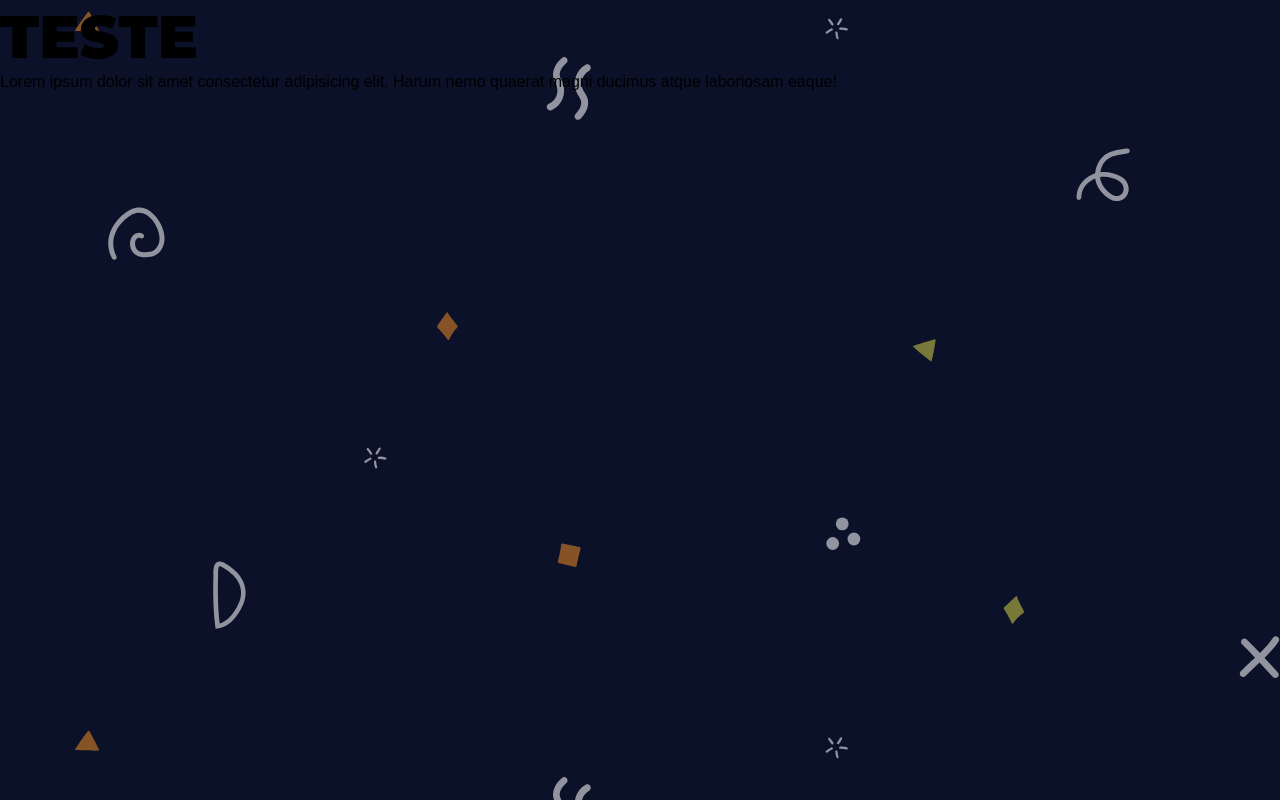
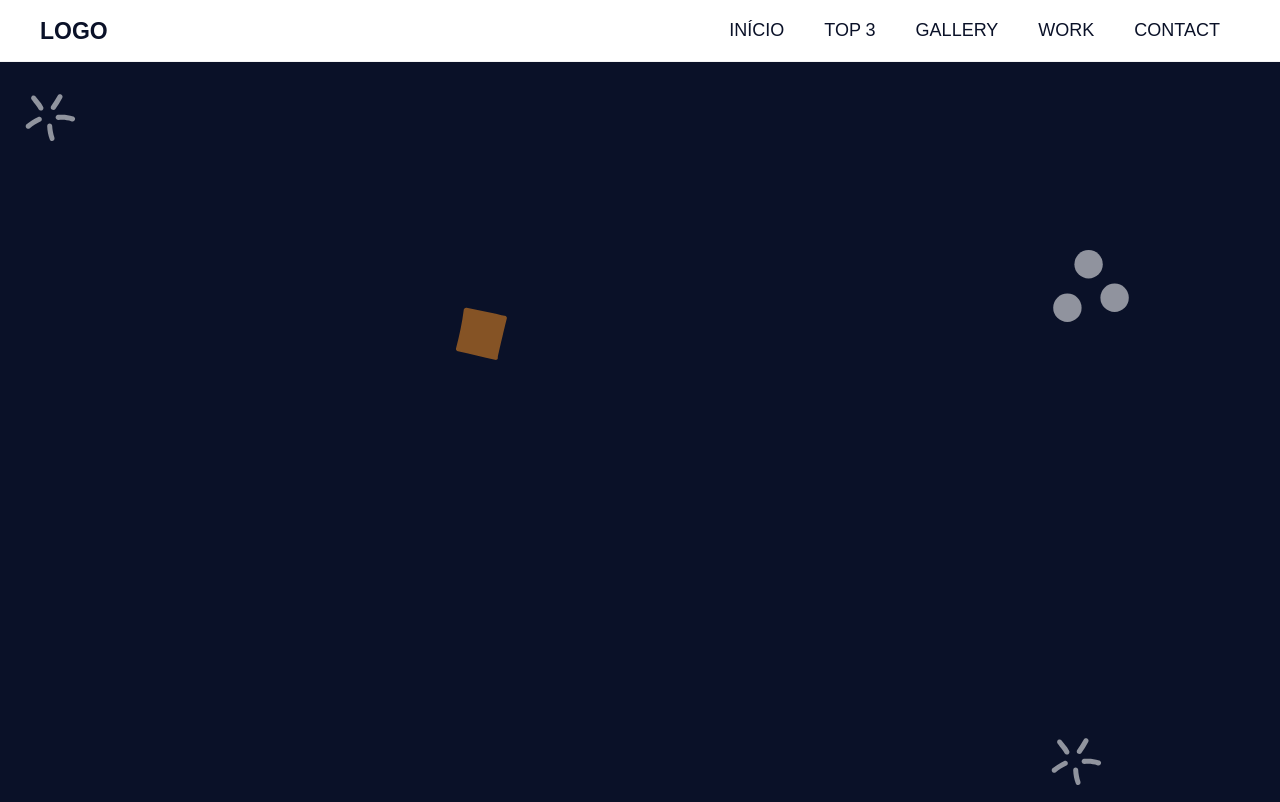
Before and after one commit to erickhonorio5/landing-page-cursojs, a plain HTML site: page Curso HTML e CSS/index.html in a window 1280 px wide. Shown: the top 802 px of the page. Drawn offline with Linux system fonts and the light colour scheme.

Commit message:
PROJ#04 - ASIDE E NAV FUNCIONANDO

```diff
--- a/Curso HTML e CSS/assets/css/styles.css
+++ b/Curso HTML e CSS/assets/css/styles.css
@@ -1,3 +1,10 @@
+:root {
+    --primary-color: #0A1128;
+    --white-color: #ffffff;
+    --light-grey-color: #eeeeeeb4;
+    --gap: 3rem;
+}
+
 * {
     margin: 0;
     padding: 0;
@@ -12,7 +19,12 @@ font-family: 'Open Sans', sans-serif; */
 
 body {
     font-family: 'Open Sans', sans-serif;
-    font-size: 1.6rem;
+    font-size: 2rem;
+    color: var(--primary-color);
+}
+
+a {
+    text-decoration: none;
 }
 
 h1, h2, h3, h4, h5, h6 {
@@ -48,5 +60,75 @@ h6 {
     background-image: url('../img/main-bg.svg');
     background-size: cover;
     background-position: center center;
-    background-size: auto;
+    color: var(--white-color);
 }
+
+.white-bg {
+    background: var(--white-color);
+}
+
+.main-content {
+    max-width: 120rem;
+    margin: 0 auto;
+    padding: var(--gap);
+}
+
+.section {
+    min-height: 100vh;
+}
+
+.menu {
+    background: var(--white-color);
+    position: fixed;
+    top: 0;
+    left: 0;
+    right: 0;
+    width: 100%;
+    border-bottom: 0.1rem solid var(--light-grey-color);
+}
+
+.menu-content {
+    display: flex;
+    justify-content: space-between;
+    align-items: center;
+    padding-top: 0;
+    padding-bottom: 0;
+}
+
+.menu ul {
+    list-style: none;
+    display: flex;
+}
+
+.menu ul li a {
+    display: block;
+    padding: 2rem;
+    font-size: 1.8rem;
+    color: var(--primary-color);
+    position: relative;
+}
+
+.menu ul li a::after {
+    content: '';
+    position: absolute;
+    bottom: 1rem;
+    left: 50%;
+    width: 0;
+    height: 0.2rem;
+    background: crimson;
+    transition: all 300ms ease-in-out;
+}
+
+.menu ul li a:hover::after {
+    width: 50%;
+    left: 25%;
+}
+
+.menu h1 {
+    font-size: 2.3rem;
+    color: var(--primary-color);
+}
+
+.menu h1 a {
+    color: inherit
+}
--- a/Curso HTML e CSS/index.html
+++ b/Curso HTML e CSS/index.html
@@ -13,7 +13,24 @@
 
 </head>
 <body class="main-bg">
-    <h1>Teste</h1>
-    <p>Lorem ipsum dolor sit amet consectetur adipisicing elit. Harum nemo quaerat magni ducimus atque laboriosam eaque!</p>
+    <aside class="menu white-bg">
+      <section class="main-content menu-content">
+        <h1>
+            <a href="#"> LOGO </a>
+        </h1>
+         <nav>
+            <ul>
+                <li><a href="#">INÍCIO</a></li>
+                <li><a href="#">TOP 3</a></li>
+                <li><a href="#">GALLERY</a></li>
+                <li><a href="#">WORK</a></li>
+                <li><a href="#">CONTACT</a></li>
+            </ul>
+         </nav>
+      </section>
+    </aside>
+
+    <section class="section"></section>
+    <section class="section"></section>
 </body>
 </html>
```
